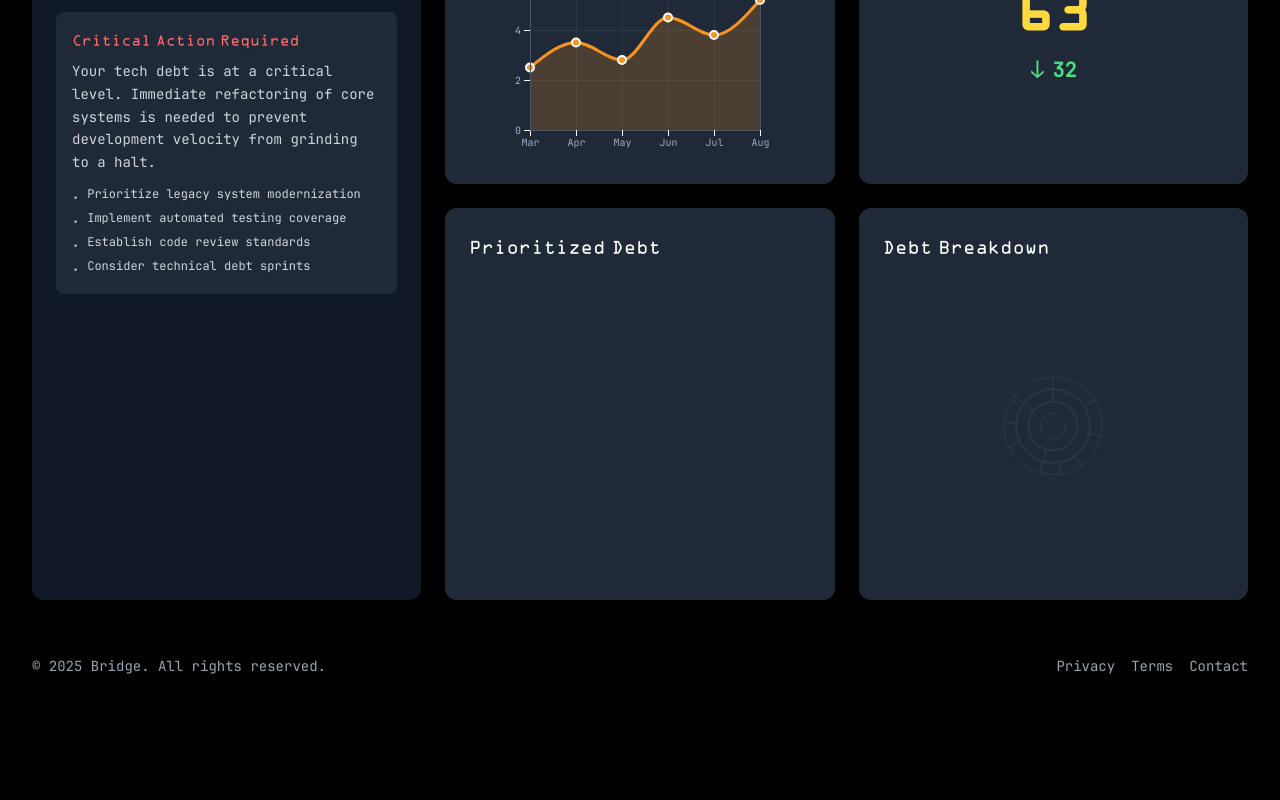
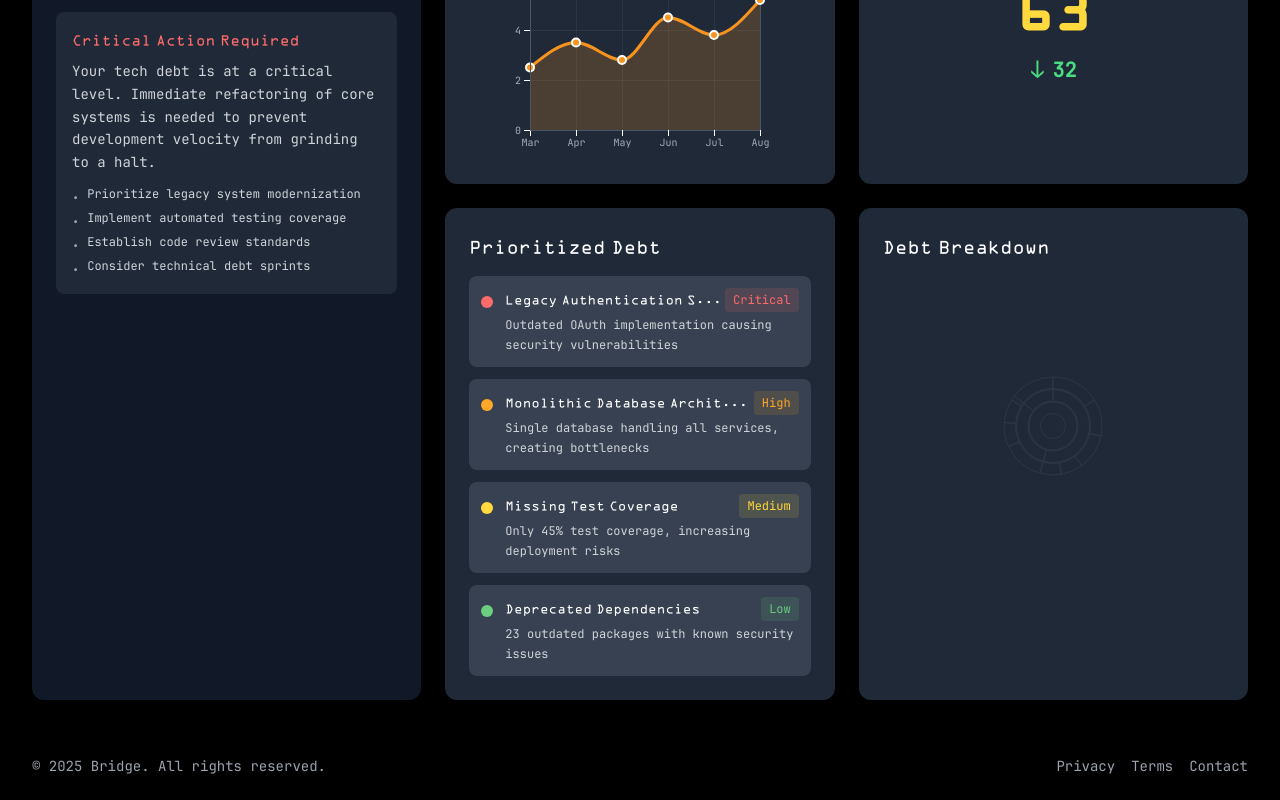
Before and after one commit to cmccoy02/buildwithbridge, a Next.js app: page /dashboard in a window 1280 px wide. Shown: the part 396-1196 px from the top of the page. Before the commit the page ends 1096 px from the top, so only its background shows below. Built offline with nearby package versions, Linux system fonts and the light colour scheme.

Commit message:
debt prioritization

```diff
--- a/pages/dashboard.js
+++ b/pages/dashboard.js
@@ -45,6 +45,73 @@ const PredictedDebt = ({ currentValue, predictedValue }) => {
         >
           {absDifference}
         </span>
+      </div>
+    </div>
+  );
+};
+
+// Prioritized Debt Component
+const PrioritizedDebt = () => {
+  const debtItems = [
+    {
+      name: "Legacy Authentication System",
+      impact: "Critical",
+      color: "#ff6b6b", // Red
+      description: "Outdated OAuth implementation causing security vulnerabilities"
+    },
+    {
+      name: "Monolithic Database Architecture",
+      impact: "High",
+      color: "#ffa726", // Orange (fits between yellow and green)
+      description: "Single database handling all services, creating bottlenecks"
+    },
+    {
+      name: "Missing Test Coverage",
+      impact: "Medium",
+      color: "#ffd93d", // Yellow
+      description: "Only 45% test coverage, increasing deployment risks"
+    },
+    {
+      name: "Deprecated Dependencies",
+      impact: "Low",
+      color: "#6bcf7f", // Green
+      description: "23 outdated packages with known security issues"
+    }
+  ];
+
+  return (
+    <div className="h-full flex flex-col">
+      <div className="flex-1 space-y-3">
+        {debtItems.map((item, index) => (
+          <div key={index} className="flex items-start space-x-3 p-3 bg-gray-700 rounded-lg">
+            {/* Impact Indicator */}
+            <div
+              className="w-3 h-3 rounded-full mt-2 flex-shrink-0"
+              style={{ backgroundColor: item.color }}
+            ></div>
+
+            {/* Content */}
+            <div className="flex-1 min-w-0">
+              <div className="flex items-center justify-between mb-1">
+                <h4 className="text-sm font-ocr-a text-white truncate">
+                  {item.name}
+                </h4>
+                <span
+                  className="text-xs font-jetbrains-mono px-2 py-1 rounded"
+                  style={{
+                    backgroundColor: item.color + '20',
+                    color: item.color
+                  }}
+                >
+                  {item.impact}
+                </span>
+              </div>
+              <p className="text-xs font-jetbrains-mono text-gray-300 leading-relaxed">
+                {item.description}
+              </p>
+            </div>
+          </div>
+        ))}
       </div>
     </div>
   );
@@ -128,7 +195,7 @@ export default function Dashboard() {
               {/* Prioritized Debt Tile */}
               <div className="bg-gray-800 rounded-xl p-6">
                 <h3 className="text-xl font-ocr-a mb-4">Prioritized Debt</h3>
-
+                <PrioritizedDebt />
               </div>
 
               {/* Debt Breakdown Tile */}
```
